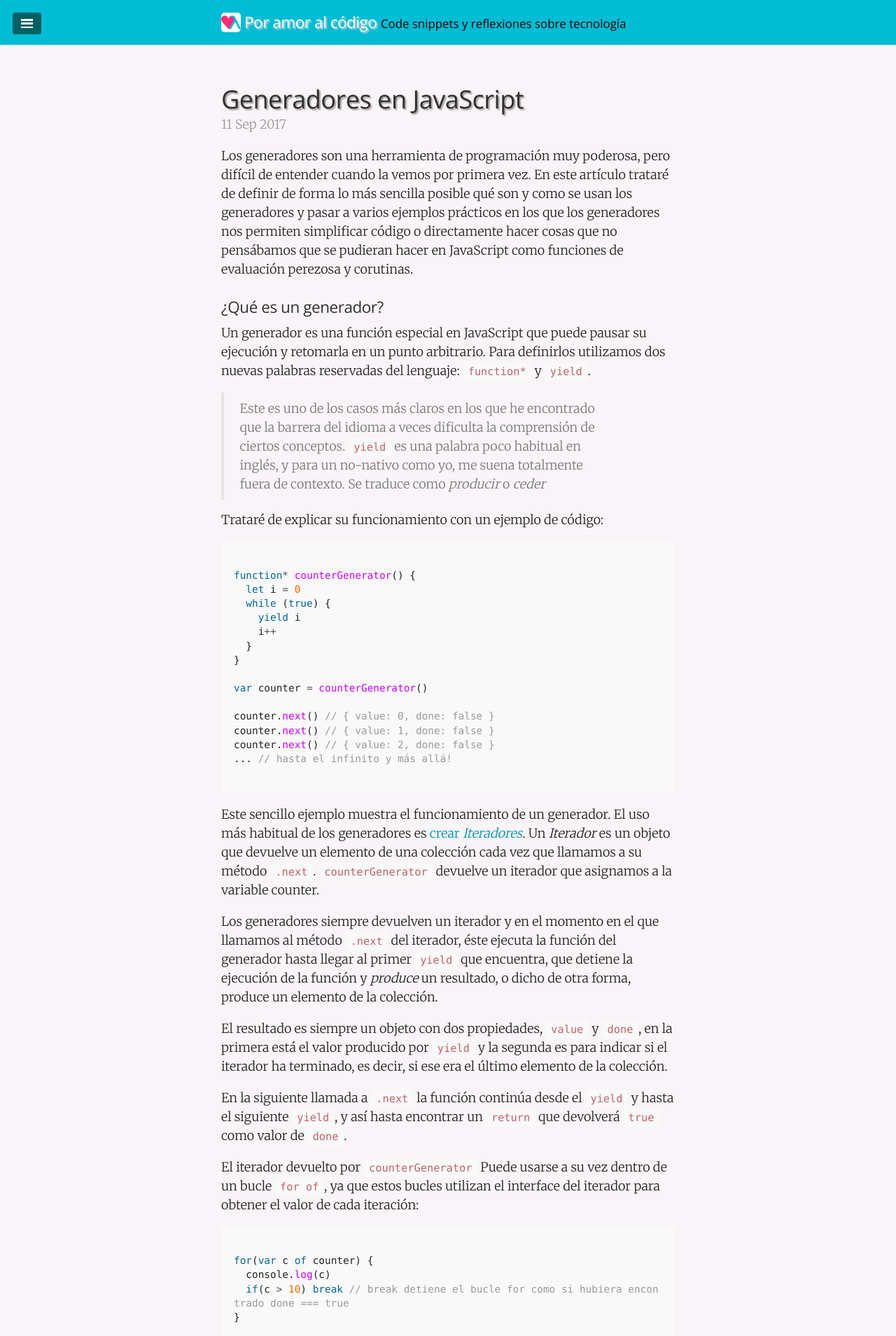
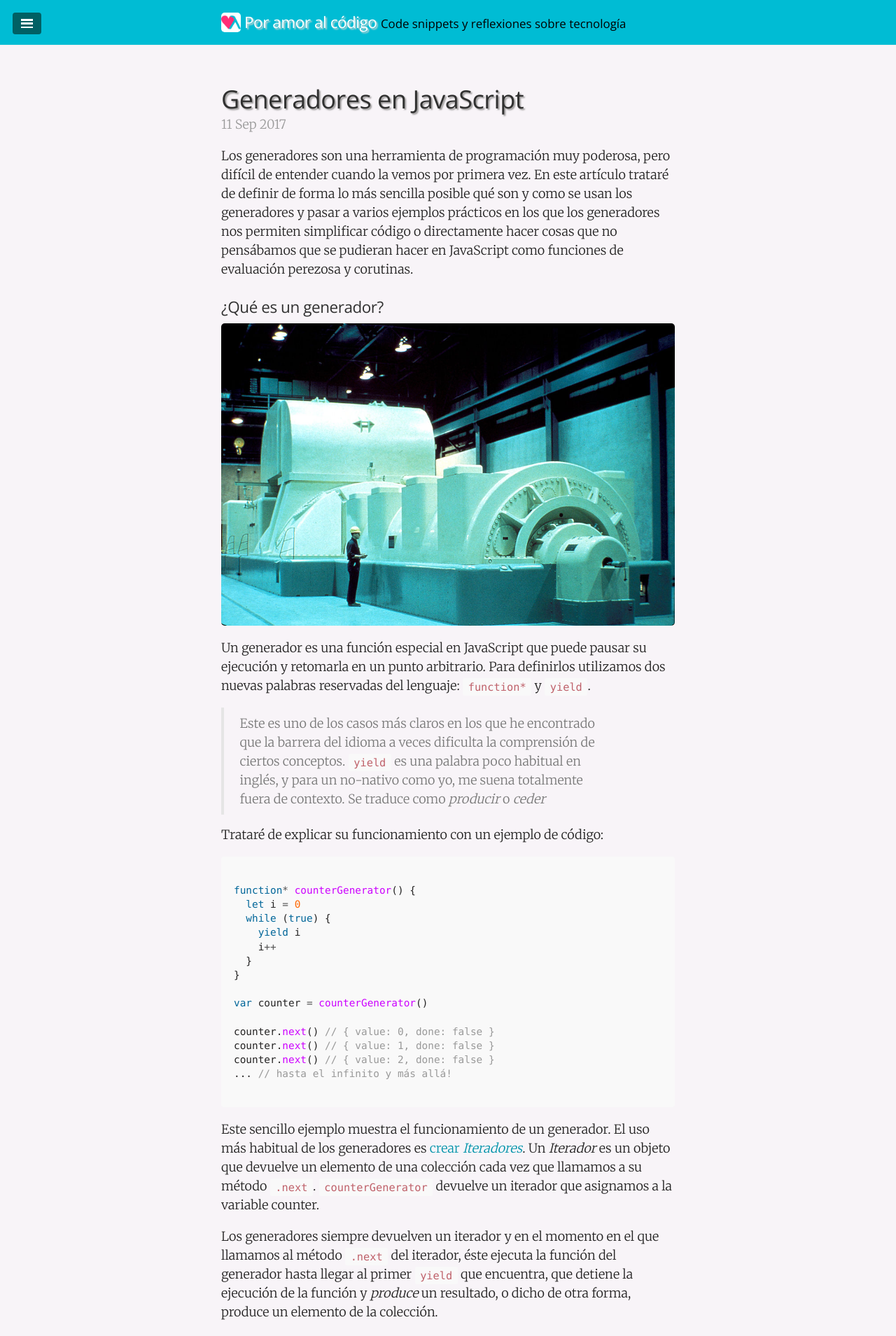
Before and after one commit to juanmirod/juanmirod.github.io, a Jekyll site: the page built from _posts/2017-09-11-Generadores-JavaScript.markdown, in a window 1280 px wide. Shown: the top 1909 px of the page at 70% size. Built offline with Jekyll 4.4.1, drawn with Linux system fonts in a browser that asks for light colours.

Commit message:
:tada: image for generators post

```diff
--- a/_posts/2017-09-11-Generadores-JavaScript.markdown
+++ b/_posts/2017-09-11-Generadores-JavaScript.markdown
@@ -3,12 +3,15 @@ published: true
 title: Generadores en JavaScript
 description: Definición y usos de los generadores en JavaScript. Bucles infinitos, evaluación perezosa, async/await y corutinas.
 layout: post
+image: /public/img/1024px-Modern_Steam_Turbine_Generator.jpg
 tags: [javascript]
 ---
 
 Los generadores son una herramienta de programación muy poderosa, pero difícil de entender cuando la vemos por primera vez. En este artículo trataré de definir de forma lo más sencilla posible qué son y como se usan los generadores y pasar a varios ejemplos prácticos en los que los generadores nos permiten simplificar código o directamente hacer cosas que no pensábamos que se pudieran hacer en JavaScript como funciones de evaluación perezosa y corutinas.
 
 ### ¿Qué es un generador?
+
+![Imagen de un generador en una planta eléctrica](/public/img/1024px-Modern_Steam_Turbine_Generator.jpg)
 
 Un generador es una función especial en JavaScript que puede pausar su ejecución y retomarla en un punto arbitrario. Para definirlos utilizamos dos nuevas palabras reservadas del lenguaje: `function*` y `yield`.
 
```
Also changed, not shown: public/img/1024px-Modern_Steam_Turbine_Generator.jpg (added).
